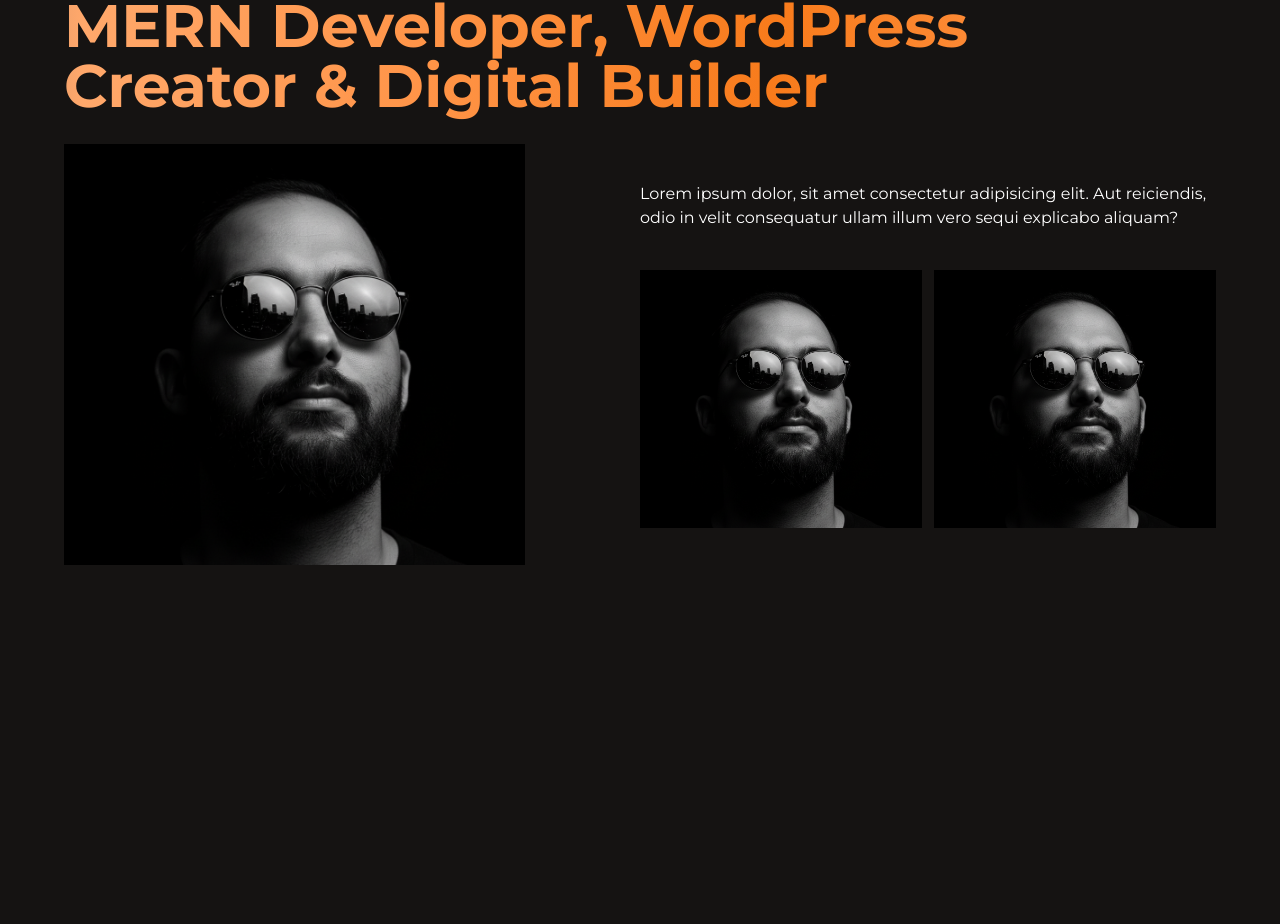
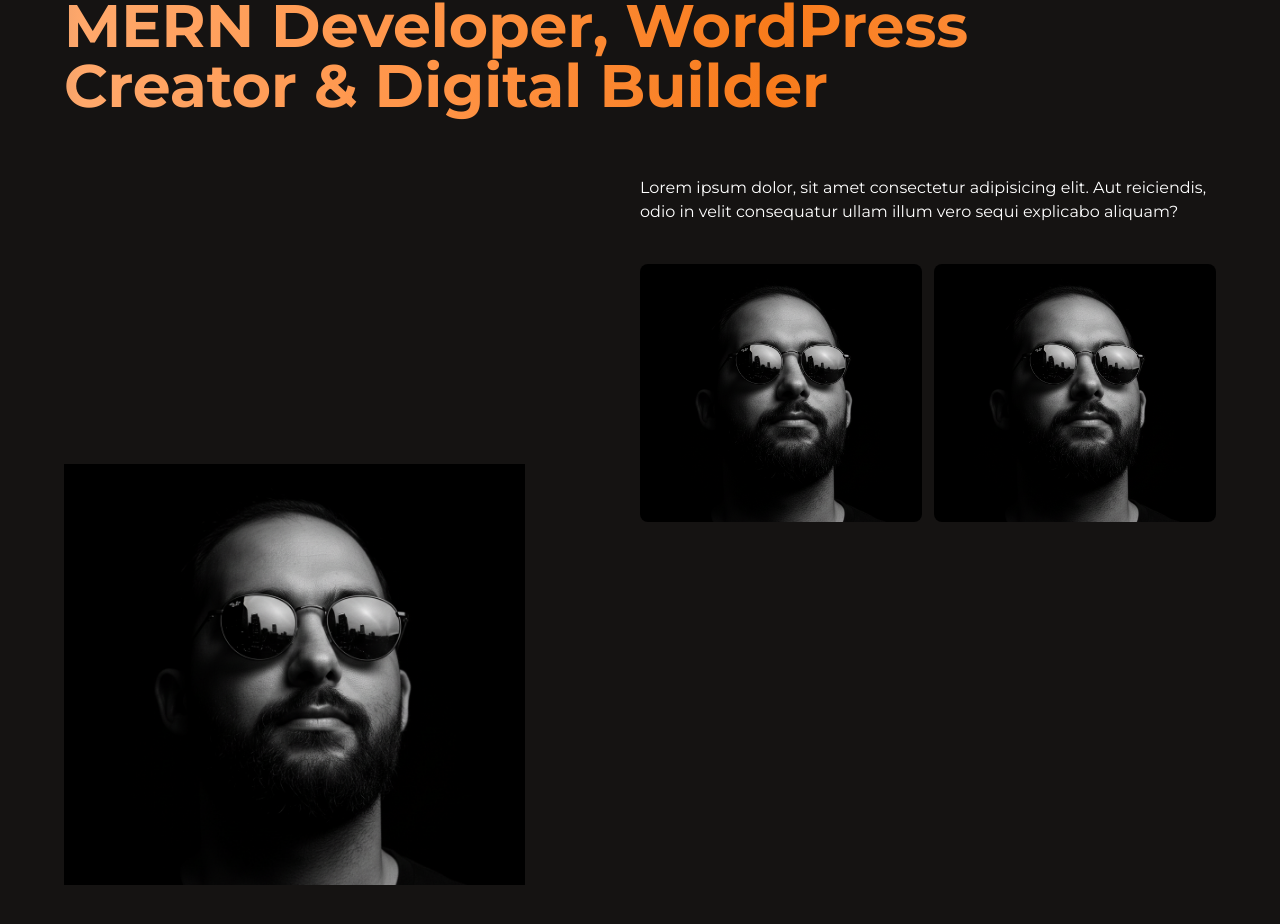
Before and after one commit to KamelMesbahi13/portfolio, a React (Vite) app: page / in a window 1280 px wide. Shown: the part 867-1791 px from the top of the page. Built offline with nearby package versions, Linux system fonts and the light colour scheme.

Commit message:
adding about us section

```diff
--- a/src/Components/Home/HomeAbout/HomeAbout.jsx
+++ b/src/Components/Home/HomeAbout/HomeAbout.jsx
@@ -8,9 +8,13 @@
           <h1>MERN Developer, WordPress Creator & Digital Builder</h1>
         </div>
         <div className="">
-          <div className="flex flex-row-reverse items-center justify-between">
+          <div className="flex justify-between">
+            <div className="w-[40%] mt-80">
+              <img src={Img} alt="" />
+            </div>
+
             <div className="w-6/12">
-              <div>
+              <div className="mt-8">
                 <p>
                   Lorem ipsum dolor, sit amet consectetur adipisicing elit. Aut
                   reiciendis, odio in velit consequatur ullam illum vero sequi
@@ -18,14 +22,11 @@
                 </p>
               </div>
               <div>
-                <div className="flex justify-between mt-10">
-                  <img className="w-[49%]" src={Img} alt="" />
-                  <img className="w-[49%]" src={Img} alt="" />
+                <div className="flex justify-between mt-10 ">
+                  <img className="w-[49%] rounded-lg" src={Img} alt="" />
+                  <img className="w-[49%] rounded-lg" src={Img} alt="" />
                 </div>
               </div>
-            </div>
-            <div className="w-[40%]">
-              <img src={Img} alt="" />
             </div>
           </div>
         </div>
```
